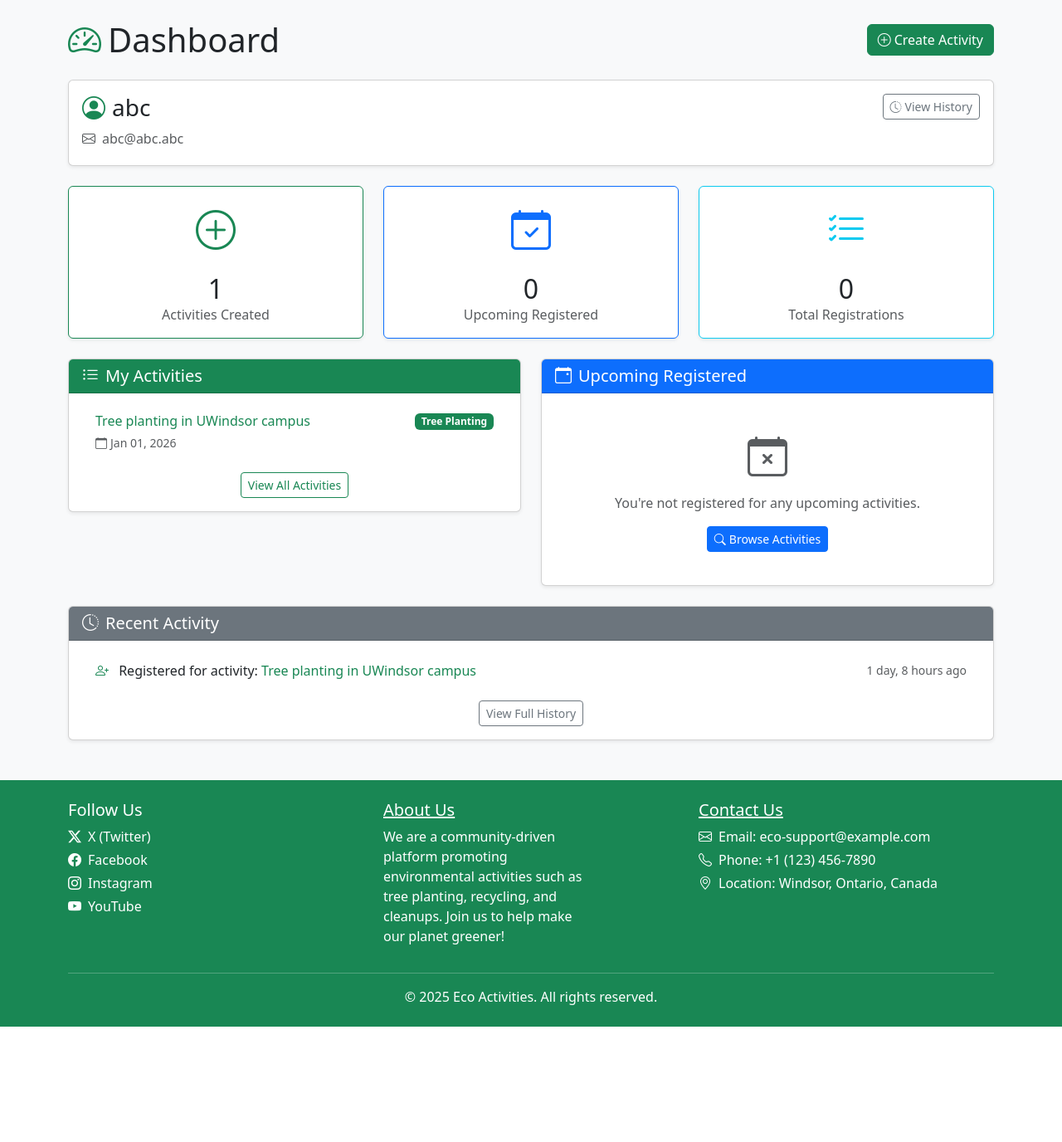
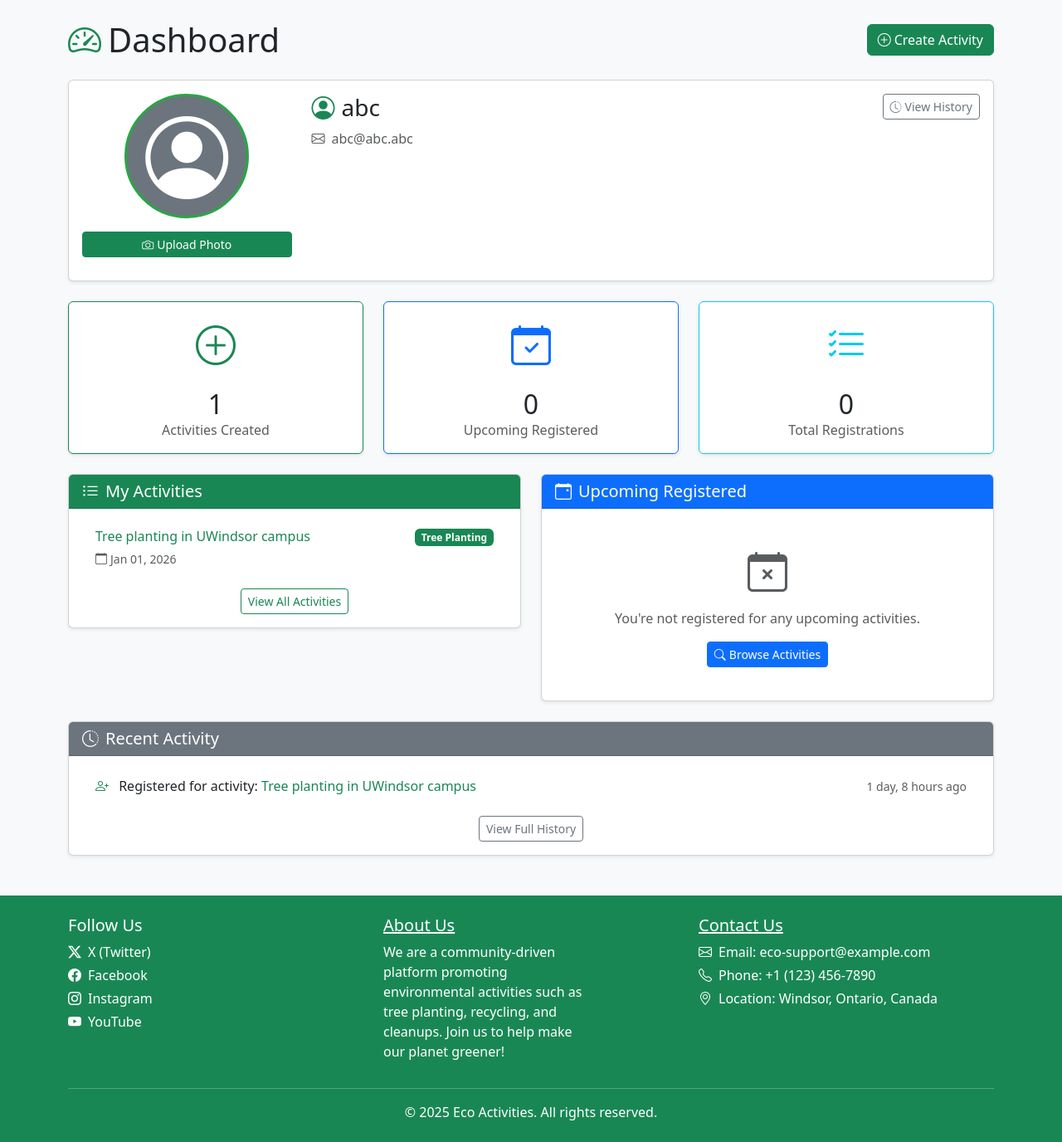
Before and after one commit to Yiheng-Gao/Environmental-Activity-Information-Website, a Django app: page /dashboard/ in a window 1280 px wide. Shown: the part 56-1432 px from the top of the page at 83% size. Before the commit the page ends 1293 px from the top, so only its background shows below. Run offline with Django 5.2, Linux system fonts and the light colour scheme; a user stored in the database is signed in; data comes from the database, SQL or seed files in the repository.

Commit message:
Add profile picture upload functionality to dashboard

```diff
--- a/main/forms.py
+++ b/main/forms.py
@@ -112,3 +112,19 @@ class RatingForm(forms.ModelForm):
     class Meta:
         model = Rating
         fields = ['rating', 'comment']
+
+
+class ProfilePictureForm(forms.ModelForm):
+    user_photo = forms.ImageField(
+        required=False,
+        widget=forms.FileInput(attrs={
+            'class': 'form-control',
+            'accept': 'image/*',
+            'id': 'profile-photo-input'
+        }),
+        label="Profile Picture"
+    )
+
+    class Meta:
+        model = Profile
+        fields = ['user_photo']
--- a/main/templates/main/user_dashboard.html
+++ b/main/templates/main/user_dashboard.html
@@ -14,6 +14,35 @@
 <!-- Profile Card -->
 <div class="card shadow-sm mb-4">
     <div class="card-body">
+        <div class="row">
+            <div class="col-md-3 text-center mb-3 mb-md-0">
+                {% if profile and profile.user_photo %}
+                    <img src="{{ profile.user_photo.url }}" alt="{{ user.username }}"
+                         class="rounded-circle mb-3" style="width: 150px; height: 150px; object-fit: cover; border: 3px solid #28a745;">
+                {% else %}
+                    <div class="rounded-circle bg-secondary d-inline-flex align-items-center justify-content-center mb-3"
+                         style="width: 150px; height: 150px; border: 3px solid #28a745;">
+                        <i class="bi bi-person-circle text-white" style="font-size: 100px;"></i>
+                    </div>
+                {% endif %}
+                <form method="post" enctype="multipart/form-data" id="profile-photo-form">
+                    {% csrf_token %}
+                    <input type="hidden" name="upload_photo" value="1">
+                    <div class="mb-2">
+                        <input type="file" name="user_photo" id="profile-photo-input"
+                               class="form-control form-control-sm" accept="image/*" style="display: none;">
+                        <label for="profile-photo-input" class="btn btn-success btn-sm w-100 mb-1" style="cursor: pointer;">
+                            <i class="bi bi-camera me-1"></i>Upload Photo
+                        </label>
+                        {% if profile and profile.user_photo %}
+                            <button type="button" class="btn btn-outline-danger btn-sm w-100" id="remove-photo-btn">
+                                <i class="bi bi-trash me-1"></i>Remove Photo
+                            </button>
+                        {% endif %}
+                    </div>
+                </form>
+            </div>
+            <div class="col-md-9">
                 <div class="d-flex justify-content-between align-items-start">
                     <div>
                         <h3 class="card-title mb-2">
@@ -41,6 +70,50 @@
                 </div>
             </div>
         </div>
+    </div>
+</div>
+
+<script>
+document.addEventListener('DOMContentLoaded', function() {
+    const photoInput = document.getElementById('profile-photo-input');
+    const photoForm = document.getElementById('profile-photo-form');
+    const removeBtn = document.getElementById('remove-photo-btn');
+
+    if (photoInput) {
+        photoInput.addEventListener('change', function() {
+            if (this.files && this.files[0]) {
+                photoForm.submit();
+            }
+        });
+    }
+
+    if (removeBtn) {
+        removeBtn.addEventListener('click', function() {
+            if (confirm('Are you sure you want to remove your profile picture?')) {
+                const form = document.createElement('form');
+                form.method = 'POST';
+                form.action = '{% url "user_dashboard" %}';
+                form.enctype = 'multipart/form-data';
+
+                const csrf = document.createElement('input');
+                csrf.type = 'hidden';
+                csrf.name = 'csrfmiddlewaretoken';
+                csrf.value = '{{ csrf_token }}';
+                form.appendChild(csrf);
+
+                const removeInput = document.createElement('input');
+                removeInput.type = 'hidden';
+                removeInput.name = 'remove_photo';
+                removeInput.value = '1';
+                form.appendChild(removeInput);
+
+                document.body.appendChild(form);
+                form.submit();
+            }
+        });
+    }
+});
+</script>
 
 <!-- Statistics Cards -->
 <div class="row g-4 mb-4">
--- a/main/views.py
+++ b/main/views.py
@@ -9,7 +9,7 @@ from django.http import JsonResponse, HttpResponseRedirect
 from django.db.models import Q
 from django.contrib.auth.decorators import login_required
 from django.utils import timezone
-from .forms import CustomSignupForm, ContactMessageForm, RatingForm
+from .forms import CustomSignupForm, ContactMessageForm, RatingForm, ProfilePictureForm
 from django.views.generic import ListView, DetailView, CreateView, UpdateView, DeleteView
 from django.contrib.auth.views import LoginView as DjangoLoginView
 
@@ -399,12 +399,28 @@ def user_dashboard(request):
     user = request.user
     now = timezone.now()
 
-    # Get user profile
-    profile = None
-    try:
-        profile = user.profile
-    except:
-        pass
+    # Get or create user profile
+    profile, created = Profile.objects.get_or_create(user=user)
+
+    # Handle profile picture upload/removal
+    if request.method == 'POST':
+        if 'upload_photo' in request.POST:
+            form = ProfilePictureForm(request.POST, request.FILES, instance=profile)
+            if form.is_valid():
+                form.save()
+                messages.success(request, "Profile picture updated successfully!")
+                return redirect('user_dashboard')
+            else:
+                messages.error(request, "Error uploading profile picture. Please try again.")
+        elif 'remove_photo' in request.POST:
+            if profile.user_photo:
+                profile.user_photo.delete()
+                profile.user_photo = None
+                profile.save()
+                messages.success(request, "Profile picture removed successfully!")
+                return redirect('user_dashboard')
+    else:
+        form = ProfilePictureForm(instance=profile)
 
     # Statistics
     activities_created = Activity.objects.filter(created_by=user).count()
@@ -455,6 +471,7 @@ def user_dashboard(request):
     from datetime import datetime
     response = render(request, 'main/user_dashboard.html', {
         'profile': profile,
+        'profile_form': form,
         'activities_created': activities_created,
         'activities_registered': activities_registered,
         'total_registrations': total_registrations,
```
Lines whose indentation alone changed are shown as unchanged.
